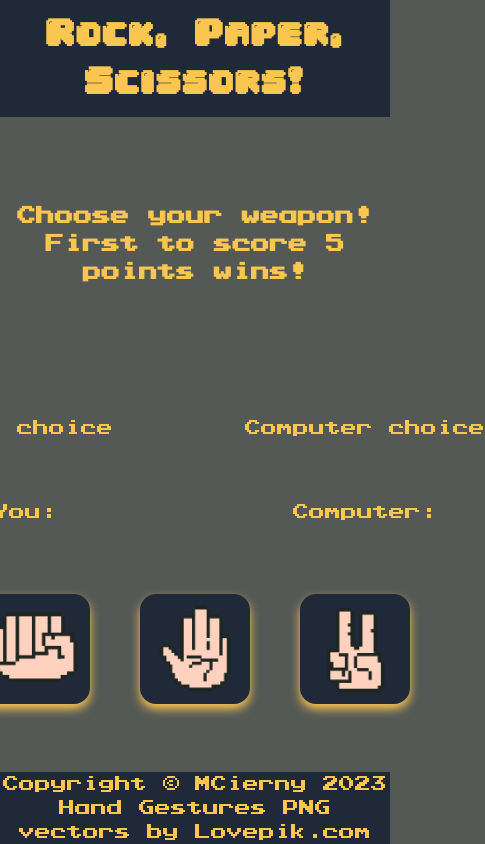
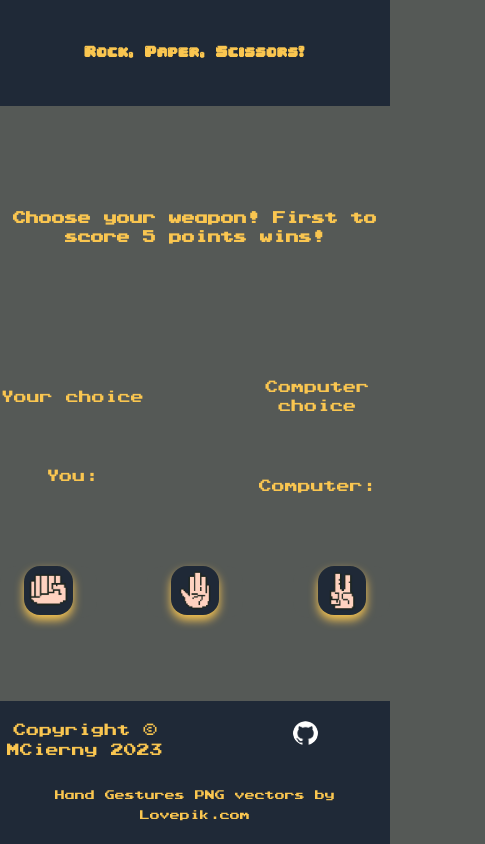
Before and after one commit to MCierny/rock-paper-scissors, a plain HTML site: page index.html in a window 390 px wide. Shown: the whole page, 485 px wide, since content can reach past the window. Drawn offline with Linux system fonts and the light colour scheme.

Commit message:
Add Github profile link. Add responsiveness for mobiles
Github profile link with animations added to footer.
Limited responsiveness for mobile devices viewing vertically added.

```diff
--- a/index.html
+++ b/index.html
@@ -37,7 +37,9 @@
     </div>
 
     <div id="footer">
-        <p>Copyright © MCierny 2023</p>
+        <div class="mcierny">
+            <p>Copyright © MCierny 2023</p><a href="https://github.com/MCierny" target="_blank"><img class="github" src="imgs/github-mark-white.png"></a>
+        </div>
         <a href="https://lovepik.com/images/png-bone-alphabet.html">Hand Gestures PNG vectors by Lovepik.com</a>
     </div>
 
--- a/style.css
+++ b/style.css
@@ -18,8 +18,17 @@
 }
 
 /* GENERAL SETTINGS */
+*,
+*::before,
+*::after {
+  box-sizing: border-box;
+  padding: 0;
+  margin: 0;
+}
+
 html, body {
     height: 100%;
+    width: 100%;
 }
 
 body {
@@ -126,12 +135,11 @@ button {
 }
 
 .button:hover {
-    transform: translateY(-5px);
+    transform: translateY(-5px) scale(1.2);
     box-shadow: 0px 1px 2px 0px #fac650,
                 1px 2px 4px 0px #fac650,
                 2px 4px 8px 0px #fac650,
                 2px 4px 16px 0px #fac650;
-    /* transform: scale(1.2); */
 }
 
 .show-choice {
@@ -147,6 +155,45 @@ button {
 /* FOOTER */
 #footer {
     margin: 0;
+    padding: 20px 0px;
     text-align: center;
     background-color: #1f2937;
 }
+
+.mcierny {
+    display: flex;
+    justify-content: center;
+    gap: 50px;
+    margin-bottom: 25px;
+}
+
+.github {
+    width: 25px;
+    transition: transform 0.4s ease-in-out;
+    border-radius: 50%;
+}
+
+.github:hover {
+    transform: rotate(360deg) scale(1.2);
+    box-shadow: 0px 0px 10px 2px #fac650;
+                /* 1px 2px 4px 0px #fac650,
+                2px 4px 8px 0px #fac650,
+                2px 4px 16px 0px #fac650; */
+}
+
+/* MEDIA QUERIES */
+@media only screen and (max-width: 620px) {
+* {
+    width: 100%;
+    font-size: small;
+    margin: 0;
+}
+
+img {
+    width: 50%;
+}
+
+#footer > p, a {
+    font-size: 10px;
+}
+}
```
Also changed, not shown: imgs/github-mark-white.png (added).
